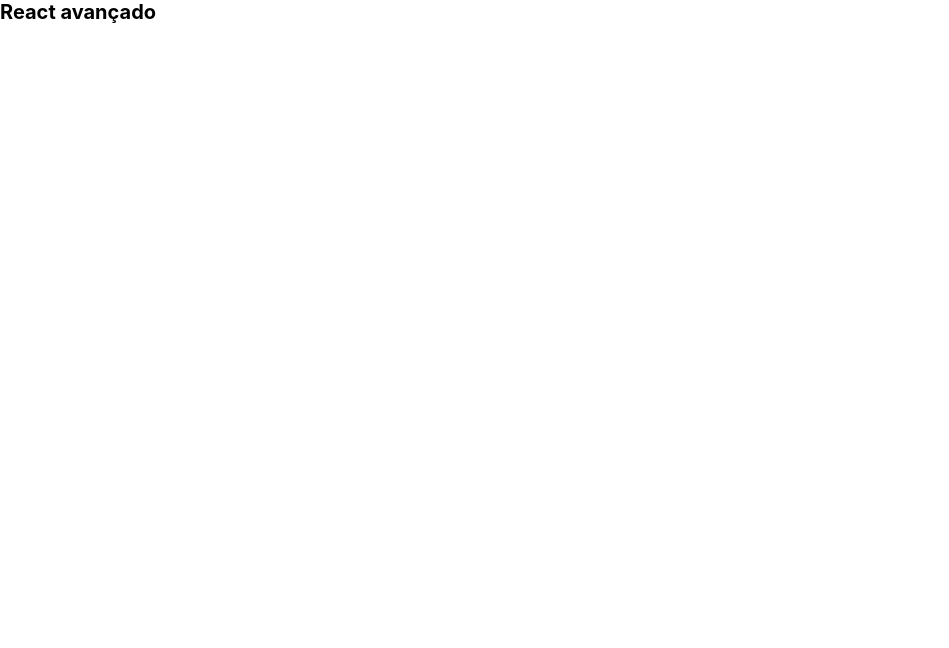
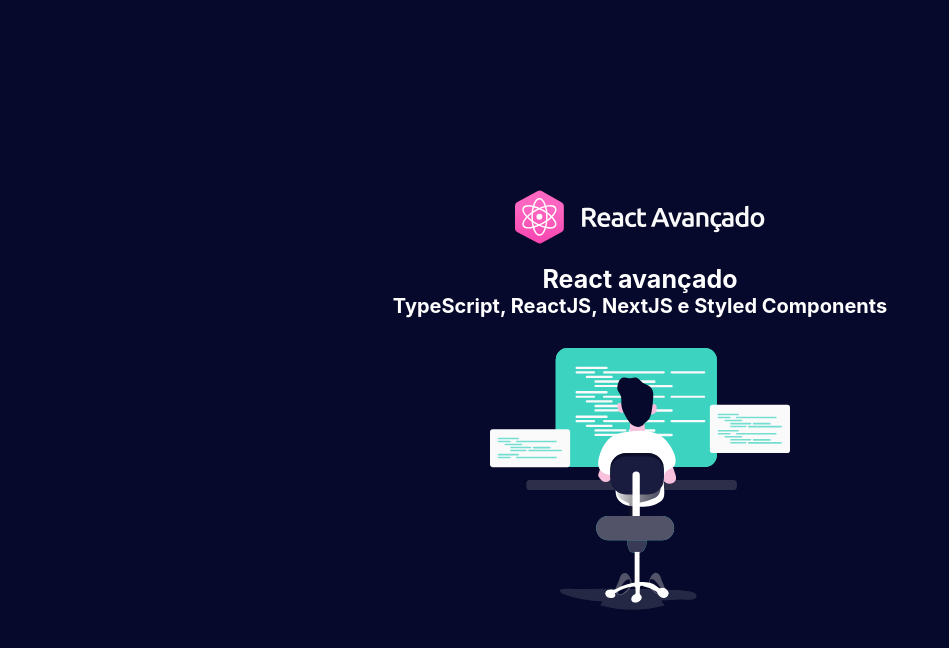
Before and after one commit to MarcosCunhaDev/my-travels, a Next.js app: page / in a window 1280 px wide. Shown: the top 648 px of the page, without its empty margins (0-949 px from the left). Built offline with nearby package versions, Linux system fonts and the light colour scheme.

Commit message:
Create basic Main  styles

```diff
--- a/jest/setup.ts
+++ b/jest/setup.ts
@@ -1 +1,2 @@
 import '@testing-library/jest-dom'
+import 'jest-styled-components'
--- a/package.json
+++ b/package.json
@@ -50,6 +50,7 @@
     "eslint-plugin-react-hooks": "^4.6.0",
     "jest": "^29.4.0",
     "jest-environment-jsdom": "^29.4.0",
+    "jest-styled-components": "^7.1.1",
     "prettier": "2.8.3"
   }
 }
--- a/src/components/Main/index.tsx
+++ b/src/components/Main/index.tsx
@@ -1,9 +1,21 @@
 import React from 'react'
+import * as S from './styles'
 
 export function Main() {
   return (
-    <main>
-      <h1>React avançado</h1>
-    </main>
+    <S.Wrapper>
+      <S.Logo
+        src="/img/logo.svg"
+        alt="Imagem de um átomo e React Avançado escrito ao lado."
+      />
+      <S.Title>React avançado</S.Title>
+      <S.Description>
+        TypeScript, ReactJS, NextJS e Styled Components
+      </S.Description>
+      <S.Illustration
+        src="/img/hero-illustration.svg"
+        alt="Desenvolvedor de frente para tela com código"
+      />
+    </S.Wrapper>
   )
 }
--- /dev/null
+++ b/src/components/Main/styles.ts
@@ -0,0 +1,33 @@
+import styled from 'styled-components'
+
+export const Wrapper = styled.main`
+  background-color: #06092b;
+  color: #fff;
+  width: 100%;
+  height: 100%;
+  display: flex;
+  text-align: center;
+  align-items: center;
+  justify-content: center;
+  padding: 3rem;
+  flex-direction: column;
+`
+
+export const Logo = styled.img`
+  width: 25rem;
+  margin-bottom: 2rem;
+`
+
+export const Title = styled.h1`
+  font-size: 2.5rem;
+`
+
+export const Description = styled.h2`
+  font-size: 2rem;
+  font-weigth: 400;
+`
+
+export const Illustration = styled.img`
+  margin-top: 3rem;
+  width: min(30rem, 100%);
+`
--- a/src/components/Main/test.tsx
+++ b/src/components/Main/test.tsx
@@ -12,4 +12,10 @@
 
     expect(container.firstChild).toMatchSnapshot()
   })
+
+  it('should render the colors correctly', () => {
+    const { container } = render(<Main />)
+
+    expect(container.firstChild).toHaveStyle({ backgroundColor: '#06092b' })
+  })
 })
```
Also changed, not shown: 2 other files (tests, documents, lock files or other folders).
